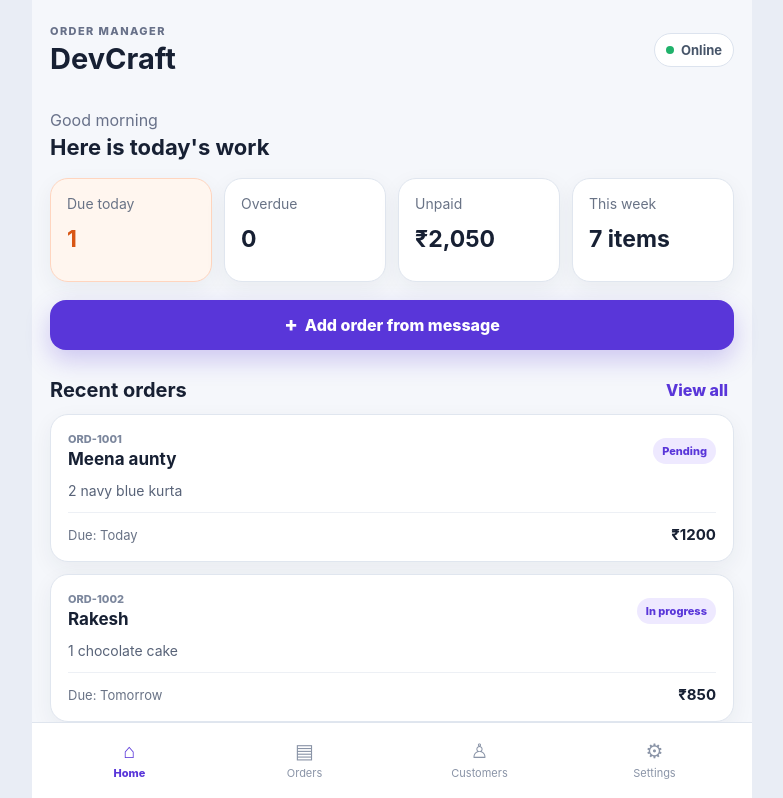
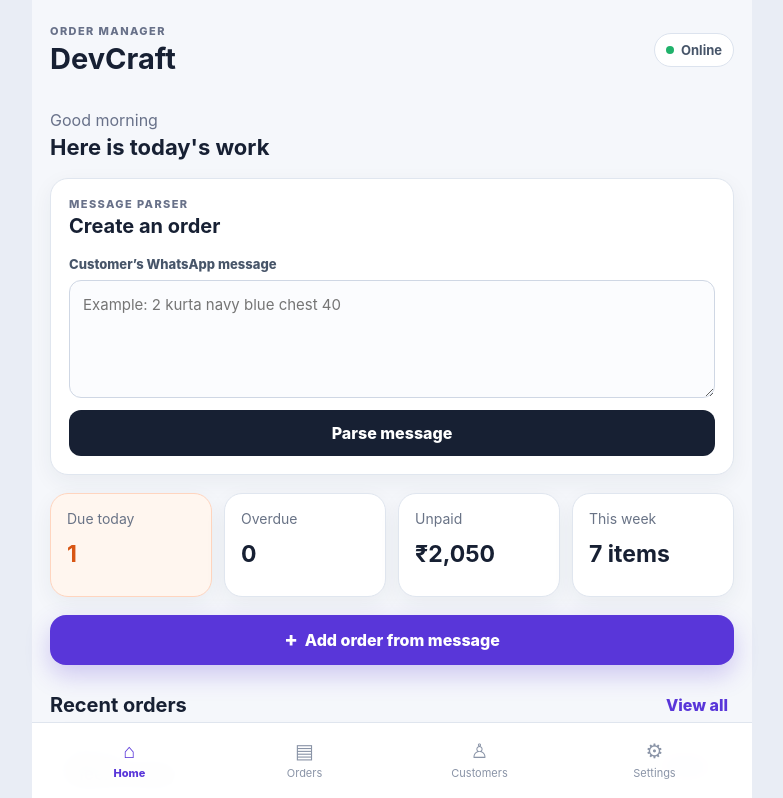
Before and after one commit to aryawork23-afk/devcraft, a React (Vite) app: page / in a window 1280 px wide. Shown: the top 798 px of the page, without its empty margins (248-1031 px from the left). Built offline with nearby package versions, Linux system fonts and the light colour scheme.

Commit message:
feat: add first offline message parser

```diff
--- a/src/App.css
+++ b/src/App.css
@@ -247,3 +247,102 @@ button {
     grid-template-columns: repeat(4, 1fr);
   }
 }
+.parser-card {
+  margin-bottom: 18px;
+  padding: 18px;
+  border: 1px solid #e0e6ef;
+  border-radius: 18px;
+  background: white;
+  box-shadow: 0 7px 22px rgb(29 44 75 / 6%);
+}
+
+.parser-heading h2 {
+  margin: 0 0 18px;
+  font-size: 20px;
+}
+
+.message-label {
+  display: block;
+  margin-bottom: 8px;
+  color: #475569;
+  font-size: 13px;
+  font-weight: 800;
+}
+
+.parser-card textarea {
+  display: block;
+  width: 100%;
+  padding: 13px;
+  border: 1px solid #cfd7e4;
+  border-radius: 12px;
+  outline: none;
+  resize: vertical;
+  background: #fbfcfe;
+  color: #172033;
+  font-size: 15px;
+  line-height: 1.5;
+}
+
+.parser-card textarea:focus {
+  border-color: #5936d9;
+  box-shadow: 0 0 0 3px rgb(89 54 217 / 12%);
+}
+
+.parse-button {
+  width: 100%;
+  margin-top: 12px;
+  padding: 13px;
+  border: 0;
+  border-radius: 12px;
+  background: #172033;
+  color: white;
+  font-weight: 800;
+  cursor: pointer;
+}
+
+.parser-result {
+  margin-top: 16px;
+  padding: 14px;
+  border-radius: 14px;
+  background: #f7f8fb;
+}
+
+.result-heading {
+  display: flex;
+  align-items: center;
+  justify-content: space-between;
+  gap: 10px;
+}
+
+.result-heading h3 {
+  margin: 0;
+  font-size: 15px;
+}
+
+.clarification {
+  padding: 5px 8px;
+  border-radius: 999px;
+  font-size: 10px;
+  font-weight: 800;
+}
+
+.clarification.success {
+  background: #dcfce7;
+  color: #167445;
+}
+
+.clarification.warning {
+  background: #ffedd5;
+  color: #b54708;
+}
+
+.parser-result pre {
+  max-height: 340px;
+  margin: 13px 0 0;
+  overflow: auto;
+  color: #344054;
+  font-family: Consolas, monospace;
+  font-size: 12px;
+  line-height: 1.5;
+  white-space: pre-wrap;
+}
--- a/src/App.tsx
+++ b/src/App.tsx
@@ -1,5 +1,5 @@
 import './App.css'
-
+import { MessageParser } from './components/MessageParser'
 const sampleOrders = [
   {
     id: 'ORD-1001',
@@ -39,6 +39,8 @@ function App() {
           <p>Good morning</p>
           <h2>Here is today&apos;s work</h2>
         </section>
+
+        <MessageParser />
 
         <section className="summary-grid">
           <article className="summary-card urgent">
--- /dev/null
+++ b/src/components/MessageParser.tsx
@@ -0,0 +1,71 @@
+import { useState } from 'react'
+import { parseMessage, type ParsedOrder } from '../parser/parseMessage'
+
+export function MessageParser() {
+  const [message, setMessage] = useState('')
+  const [result, setResult] = useState<ParsedOrder | null>(null)
+
+  function handleParse() {
+    const trimmedMessage = message.trim()
+
+    if (!trimmedMessage) {
+      setResult(null)
+      return
+    }
+
+    setResult(parseMessage(trimmedMessage))
+  }
+
+  return (
+    <section className="parser-card">
+      <div className="parser-heading">
+        <div>
+          <p className="eyebrow">MESSAGE PARSER</p>
+          <h2>Create an order</h2>
+        </div>
+      </div>
+
+      <label className="message-label" htmlFor="customer-message">
+        Customer’s WhatsApp message
+      </label>
+
+      <textarea
+        id="customer-message"
+        value={message}
+        onChange={(event) => setMessage(event.target.value)}
+        placeholder="Example: 2 kurta navy blue chest 40"
+        rows={4}
+      />
+
+      <button
+        className="parse-button"
+        type="button"
+        onClick={handleParse}
+      >
+        Parse message
+      </button>
+
+      {result && (
+        <div className="parser-result">
+          <div className="result-heading">
+            <h3>Structured result</h3>
+
+            <span
+              className={
+                result.needs_clarification
+                  ? 'clarification warning'
+                  : 'clarification success'
+              }
+            >
+              {result.needs_clarification
+                ? 'Needs clarification'
+                : 'Ready'}
+            </span>
+          </div>
+
+          <pre>{JSON.stringify(result, null, 2)}</pre>
+        </div>
+      )}
+    </section>
+  )
+}
--- /dev/null
+++ b/src/parser/parseMessage.ts
@@ -0,0 +1,104 @@
+export type ParsedItem = {
+  description: string
+  quantity: number
+  attributes: Record<string, string | number | boolean>
+}
+
+export type ParsedOrder = {
+  customer: string | null
+  items: ParsedItem[]
+  due_date: string | null
+  amount: number | null
+  references_prior_order: boolean
+  confidence: number
+  needs_clarification: boolean
+}
+
+const supportedItems = [
+  'kurta',
+  'shirt',
+  'pant',
+  'pajama',
+  'cake',
+  'tiffin',
+  'fan',
+  'socket',
+]
+
+const supportedColors = [
+  'navy blue',
+  'black',
+  'white',
+  'red',
+  'blue',
+  'green',
+  'maroon',
+  'cream',
+]
+
+export function parseMessage(rawMessage: string): ParsedOrder {
+  const text = rawMessage.toLowerCase().trim()
+
+  const item = supportedItems.find((possibleItem) =>
+    text.includes(possibleItem),
+  )
+
+  if (!item) {
+    return {
+      customer: null,
+      items: [],
+      due_date: null,
+      amount: null,
+      references_prior_order: false,
+      confidence: 0.2,
+      needs_clarification: true,
+    }
+  }
+
+  const beforeItemPattern = new RegExp(`(\\d+)\\s+${item}`)
+  const afterItemPattern = new RegExp(`${item}\\s+(\\d+)`)
+
+  const beforeItemMatch = text.match(beforeItemPattern)
+  const afterItemMatch = text.match(afterItemPattern)
+
+  const quantityText = beforeItemMatch?.[1] ?? afterItemMatch?.[1]
+  const quantity = quantityText ? Number(quantityText) : 1
+
+  const color = supportedColors.find((possibleColor) =>
+    text.includes(possibleColor),
+  )
+
+  const chestMatch = text.match(/chest\s*(\d+)/)
+  const chest = chestMatch ? Number(chestMatch[1]) : null
+
+  const attributes: Record<string, string | number | boolean> = {}
+
+  if (color) {
+    attributes.color = color
+  }
+
+  if (chest !== null) {
+    attributes.chest = chest
+  }
+
+  const referencesPriorOrder =
+    text.includes('last time') ||
+    text.includes('pichli baar') ||
+    text.includes('pehle jaisa')
+
+  return {
+    customer: null,
+    items: [
+      {
+        description: item,
+        quantity,
+        attributes,
+      },
+    ],
+    due_date: null,
+    amount: null,
+    references_prior_order: referencesPriorOrder,
+    confidence: 0.7,
+    needs_clarification: false,
+  }
+}
```
